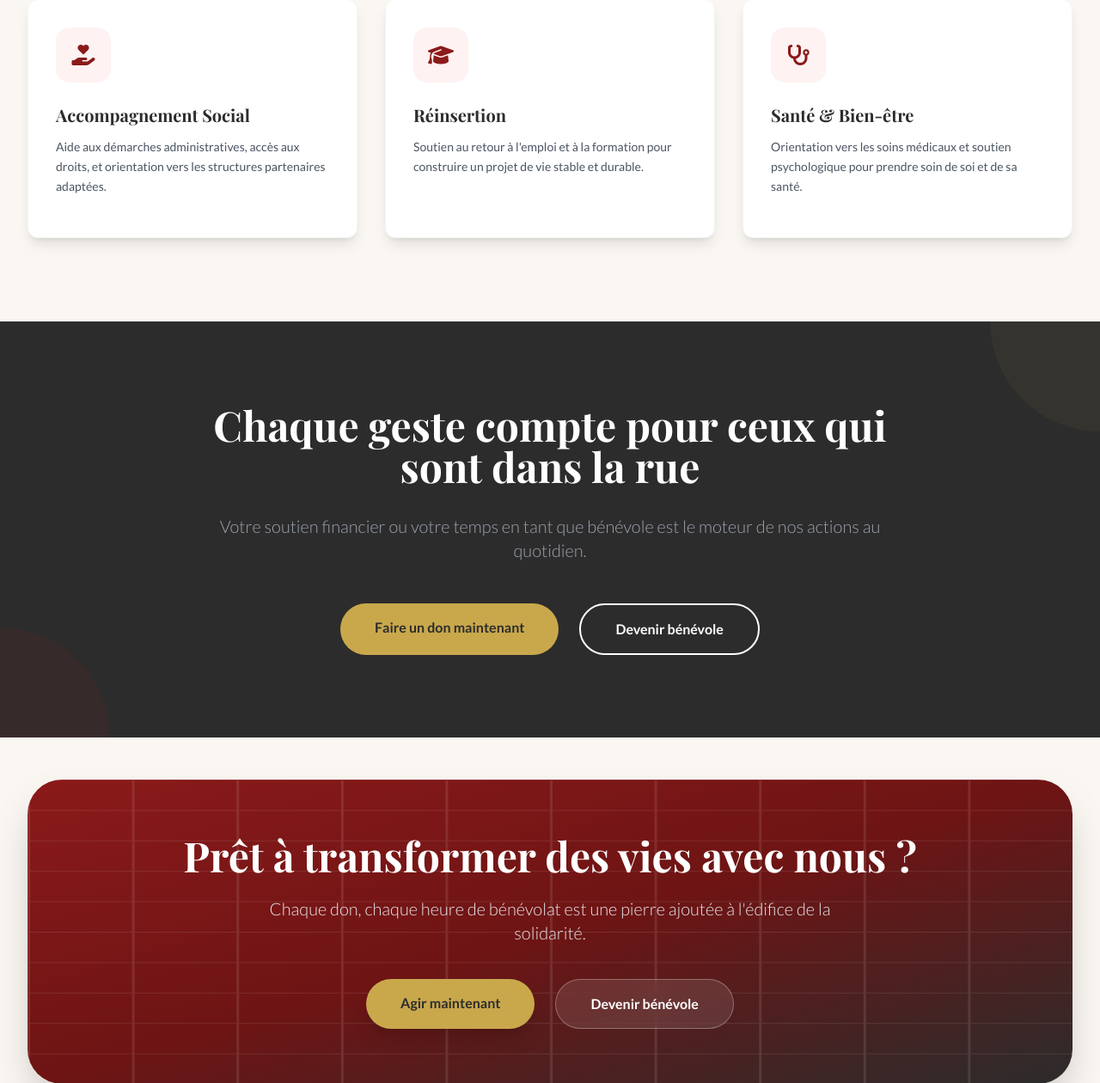
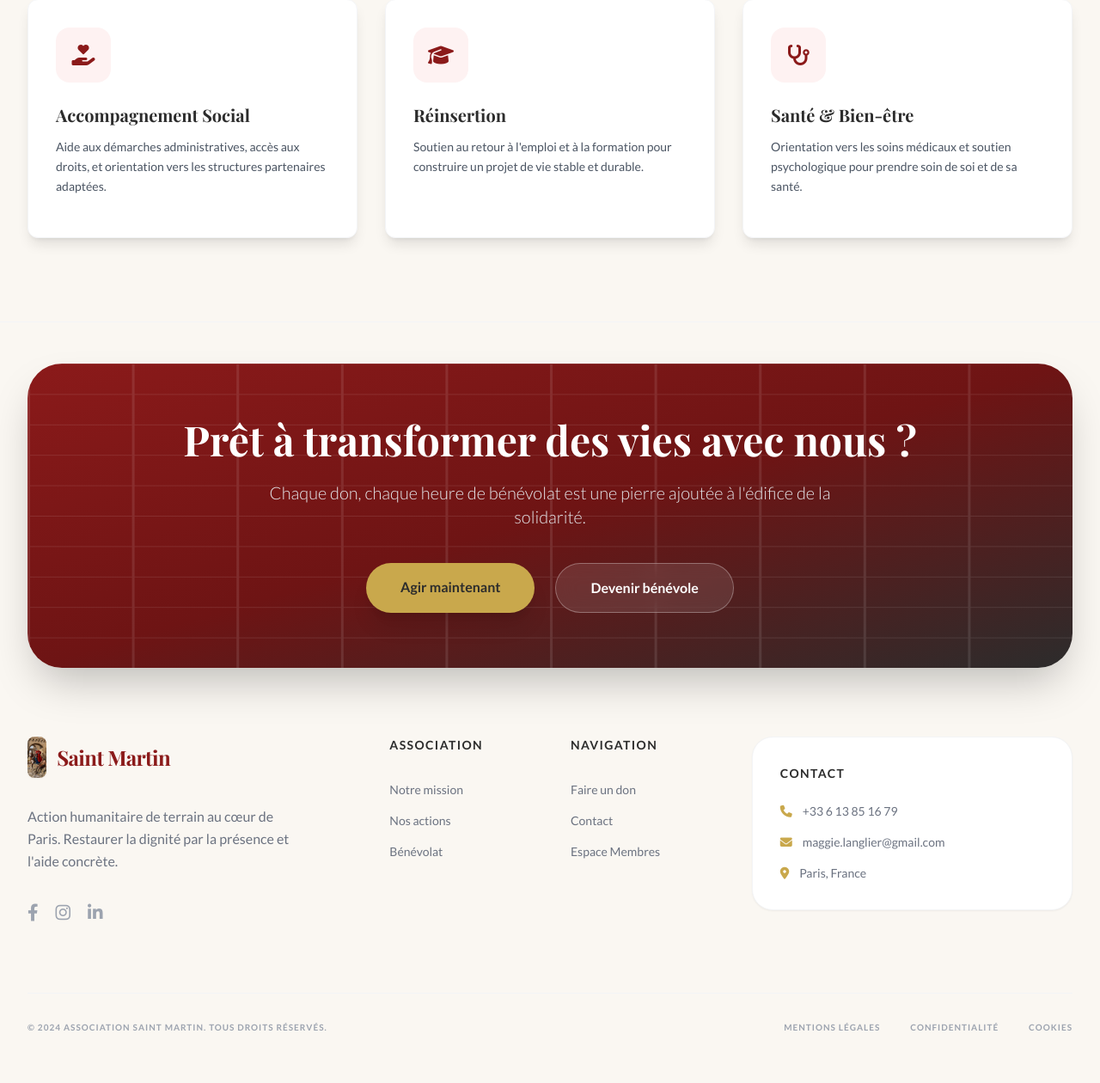
Before and after one commit to bleu-lock/projet_saint_martin, a Flask app: page / in a window 1280 px wide. Shown: the part 1614-2874 px from the top of the page at 86% size. After the commit the page ends 2813 px from the top, so only its background shows below. Run offline with Flask 3, Linux system fonts and the light colour scheme; some libraries are stand-ins or nearby versions; some web fonts are replaced.

Commit message:
style: remove redundant CTA section in index page

```diff
--- a/templates/index.html
+++ b/templates/index.html
@@ -145,23 +145,4 @@
     </div>
 </section>
 
-<!-- Call to Action Section -->
-<section class="py-24 bg-asm-dark relative overflow-hidden">
-    <!-- Decorative Elements -->
-    <div class="absolute top-0 right-0 w-64 h-64 bg-asm-gold/5 rounded-full -mr-32 -mt-32"></div>
-    <div class="absolute bottom-0 left-0 w-64 h-64 bg-asm-bordeaux/10 rounded-full -ml-32 -mb-32"></div>
-
-    <div class="max-w-4xl mx-auto px-4 sm:px-6 lg:px-8 text-center relative z-10 reveal-fade">
-        <h2 class="text-3xl md:text-5xl font-serif font-bold text-white mb-8">Chaque geste compte pour ceux qui sont dans la rue</h2>
-        <p class="text-xl text-gray-400 mb-12 font-light">Votre soutien financier ou votre temps en tant que bénévole est le moteur de nos actions au quotidien.</p>
-        <div class="flex flex-col sm:flex-row gap-6 justify-center">
-            <a href="{{ url_for('don') }}" class="bg-asm-gold text-asm-dark px-10 py-4 rounded-full font-bold hover:bg-yellow-600 transition-all transform hover:-translate-y-1">
-                Faire un don maintenant
-            </a>
-            <a href="{{ url_for('benevole') }}" class="border-2 border-white text-white px-10 py-4 rounded-full font-bold hover:bg-white hover:text-asm-dark transition-all transform hover:-translate-y-1">
-                Devenir bénévole
-            </a>
-        </div>
-    </div>
-</section>
 {% endblock %}
```
